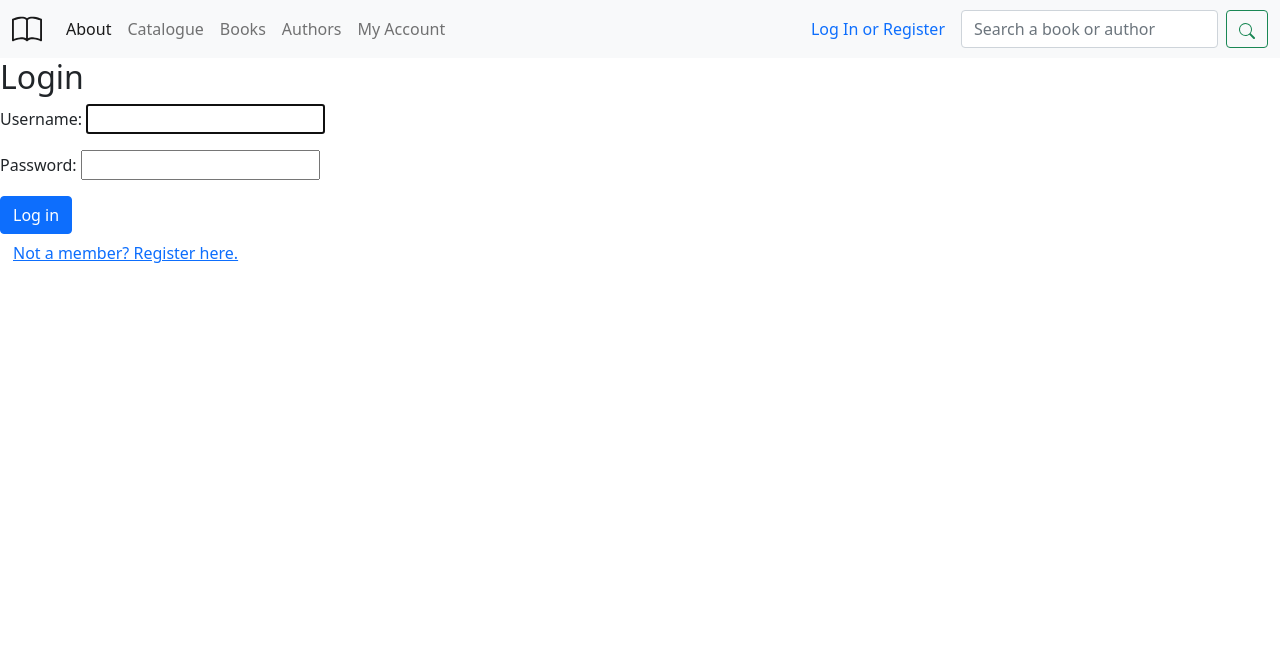
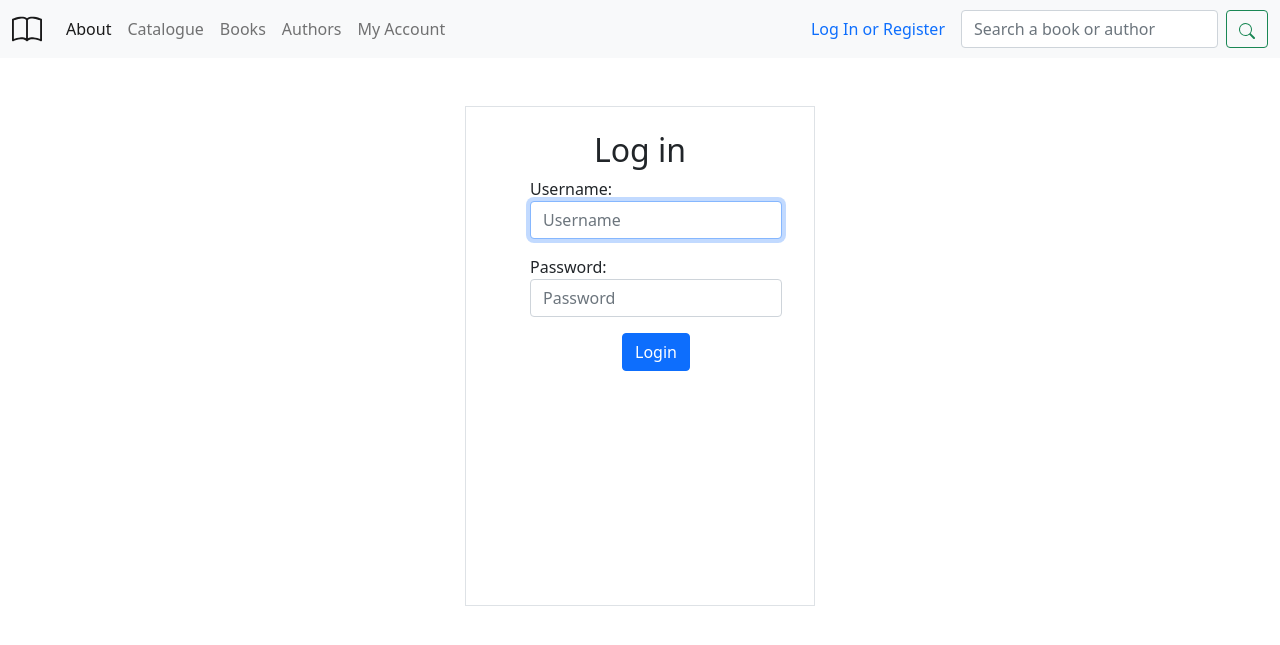
Before and after one commit to marketulinek/LibraryApp, a Django app: page /accounts/login/ in a window 1280 px wide. Shown: the top 645 px of the page. Run offline with Django 4.2, Linux system fonts and the light colour scheme.

Commit message:
adding working version of login template

```diff
--- /dev/null
+++ b/library_app/ils/forms.py
@@ -0,0 +1,14 @@
+from django.contrib.auth.forms import AuthenticationForm
+from django import forms
+
+# Adding widgets to style Django built-in login and authentication form
+class CustomLoginForm(AuthenticationForm):
+
+  def __init__(self, *args, **kwargs):
+    super().__init__(*args, **kwargs)
+    self.fields['username'].widget.attrs.update(
+      {'class': 'w-username form-control', 'placeholder': 'Username'}
+    )
+    self.fields['password'].widget.attrs.update(
+      {'class': 'w-password form-control', 'placeholder': 'Password'}
+    )
--- a/library_app/ils/templates/registration/login.html
+++ b/library_app/ils/templates/registration/login.html
@@ -1,10 +1,38 @@
-{% extends 'base.html' %}
+{% extends "base.html" %}
 {% block content %}
-    <h2>Login</h2>
+<div class="container border my-5 px-5 pt-4" style="width: 350px; height: 500px">
+    <div class="text-center">
+      <h2>Log in</h2>
+    </div>
+    <div class="row align-items-center">
+        <div class="col-auto-center ms-3 me-1">
+            <form method="post">
+                {% csrf_token %}
+                {{ form.as_p }}
+            </form>
+            <div class="text-center">
+                <button class="btn btn-primary" type="button">Login</button>
+            </div>
+        </div>
+    </div>
+</div>
+
+{% endblock %}
+
+<style>
+.w-username,
+.w-password { width: 100%;
+}
+</style>
+
+<div class="container border my-5 px-5 pt-4" style="width: 350px; height: 500px">
+    <h2 class="mb-4 text-center" style="color: grey;">Log in</h2>
     <form method="post">
         {% csrf_token %}
-        {{ form.as_p }}
-        <button type="submit" class="btn btn-primary">Log in </button>
+            {{ form.as_p }}
+        <div class="d-grid gap-2">
+            <button class="btn btn-primary" type="button">Login</button>
+        </div>
+            <div class="py-3 text-center">Don't have an account?<br><a href="#">Register here.</a></div>
     </form>
-    <button type="submit" class="btn btn-link">Not a member? Register here.</button>
-{% endblock %}
+</div>
--- a/library_app/ils/urls.py
+++ b/library_app/ils/urls.py
@@ -1,5 +1,7 @@
 from django.urls import path
 from . import views
+from django.contrib.auth.views import LoginView
+from .forms import CustomLoginForm
 
 urlpatterns = [
     path('', views.IndexView.as_view(), name='index'),
@@ -13,5 +15,7 @@ urlpatterns = [
     path('book/', views.BookListView.as_view(), name='book_list'),
     path('book/<int:pk>/', views.BookDetailView.as_view(), name='book_detail'),
     path('book/book_form', views.BookFormView.as_view(), name='book_form'),
-    path('book/book_form_confirmation', views.BookFormConfirmationView.as_view(), name='book_form_confirmation')
+    path('book/book_form_confirmation', views.BookFormConfirmationView.as_view(), name='book_form_confirmation'),
+
+    path('accounts/login/', LoginView.as_view(authentication_form=CustomLoginForm), name="login"),
 ]
```
